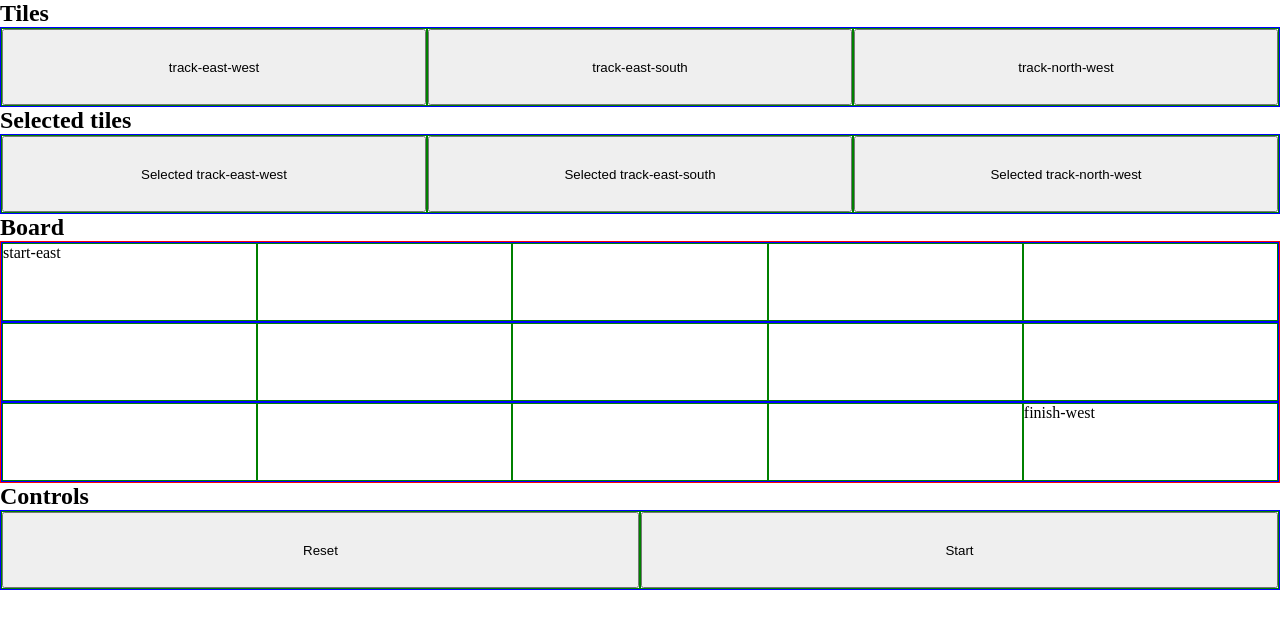
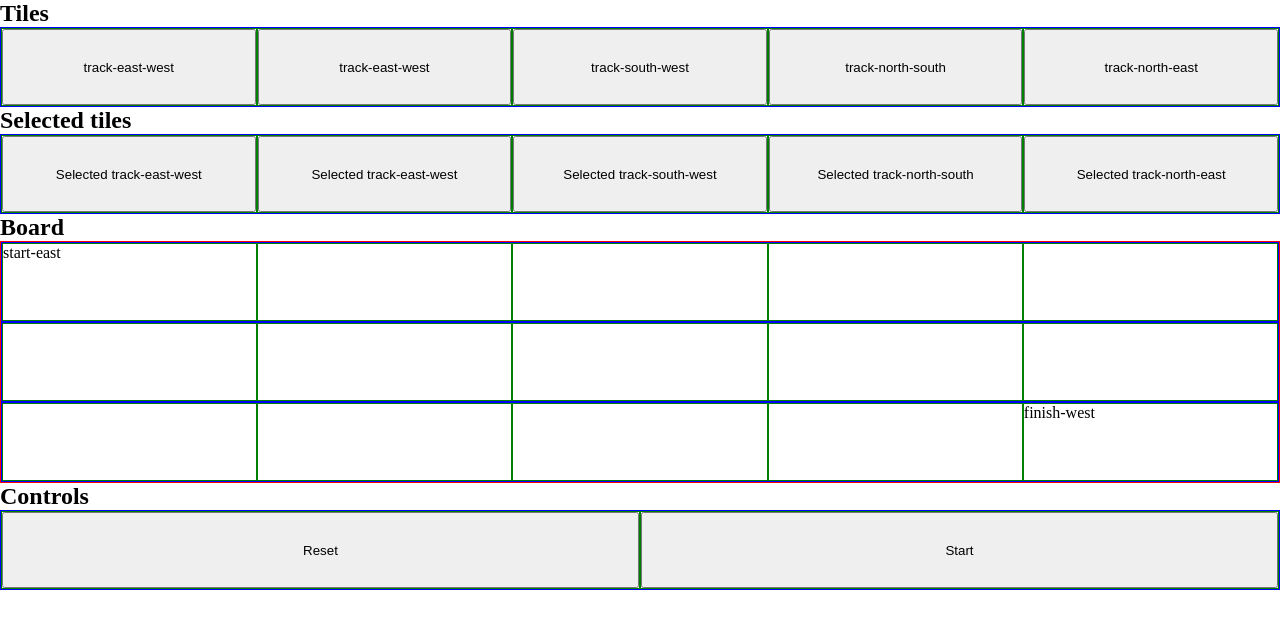
Before and after one commit to bence-toth/train-track-builder, a React (Create React App) app: page / in a window 1280 px wide. Shown: the top 628 px of the page. Built offline with nearby package versions, Linux system fonts and the light colour scheme.

Commit message:
Updated tile names

```diff
--- a/src/App.tsx
+++ b/src/App.tsx
@@ -28,7 +28,13 @@ const App = () => (
           BoardTiles.FinishWest,
         ],
       ],
-      tiles: [Tiles.EastWest, Tiles.EastSouth, Tiles.NorthWest],
+      tiles: [
+        Tiles.EastWest,
+        Tiles.EastWest,
+        Tiles.SouthWest,
+        Tiles.NorthSouth,
+        Tiles.NorthEast,
+      ],
     }}
   />
 );
--- a/src/Tiles.ts
+++ b/src/Tiles.ts
@@ -2,7 +2,10 @@ export const BoardTiles = {
   Blank: null,
   StartEast: "start-east",
   EastWest: "track-east-west",
-  EastSouth: "track-east-south",
+  NorthSouth: "track-north-south",
+  NorthEast: "track-north-east",
+  SouthEast: "track-south-east",
+  SouthWest: "track-south-west",
   NorthWest: "track-north-west",
   FinishWest: "finish-west",
 } as const;
```
